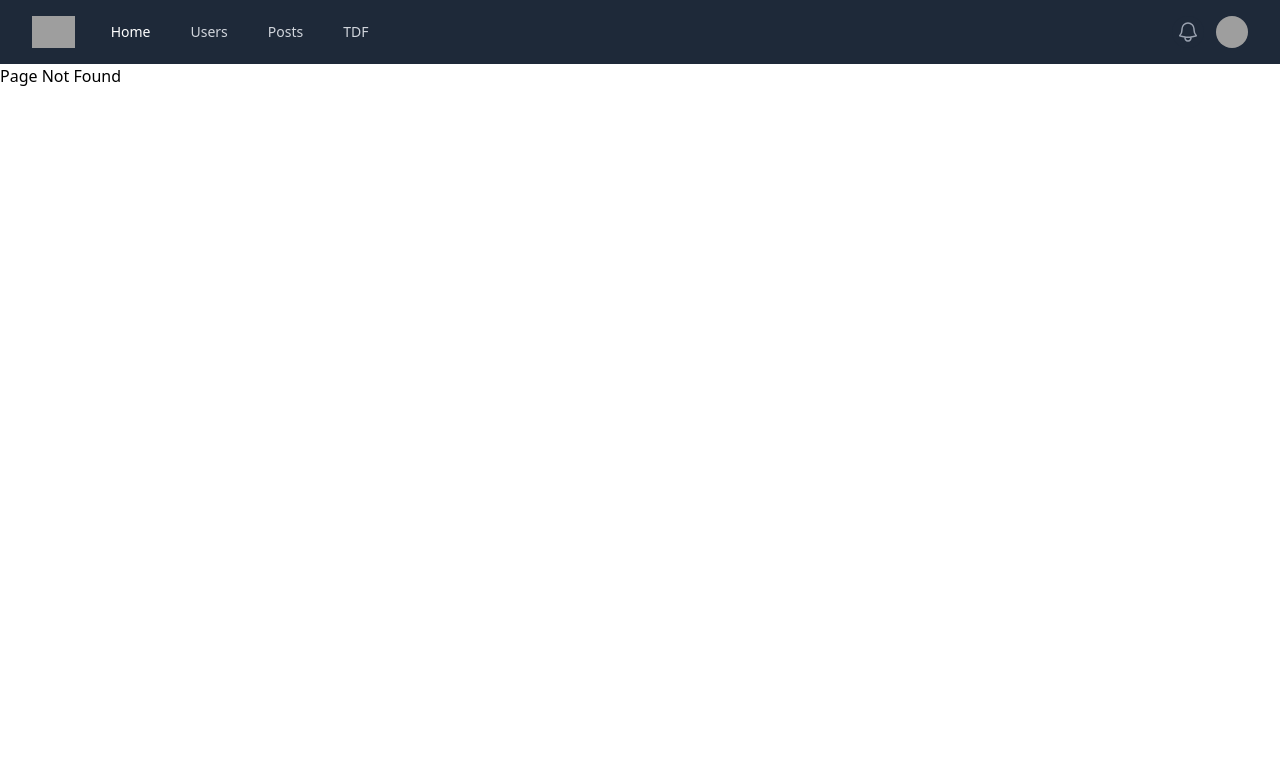
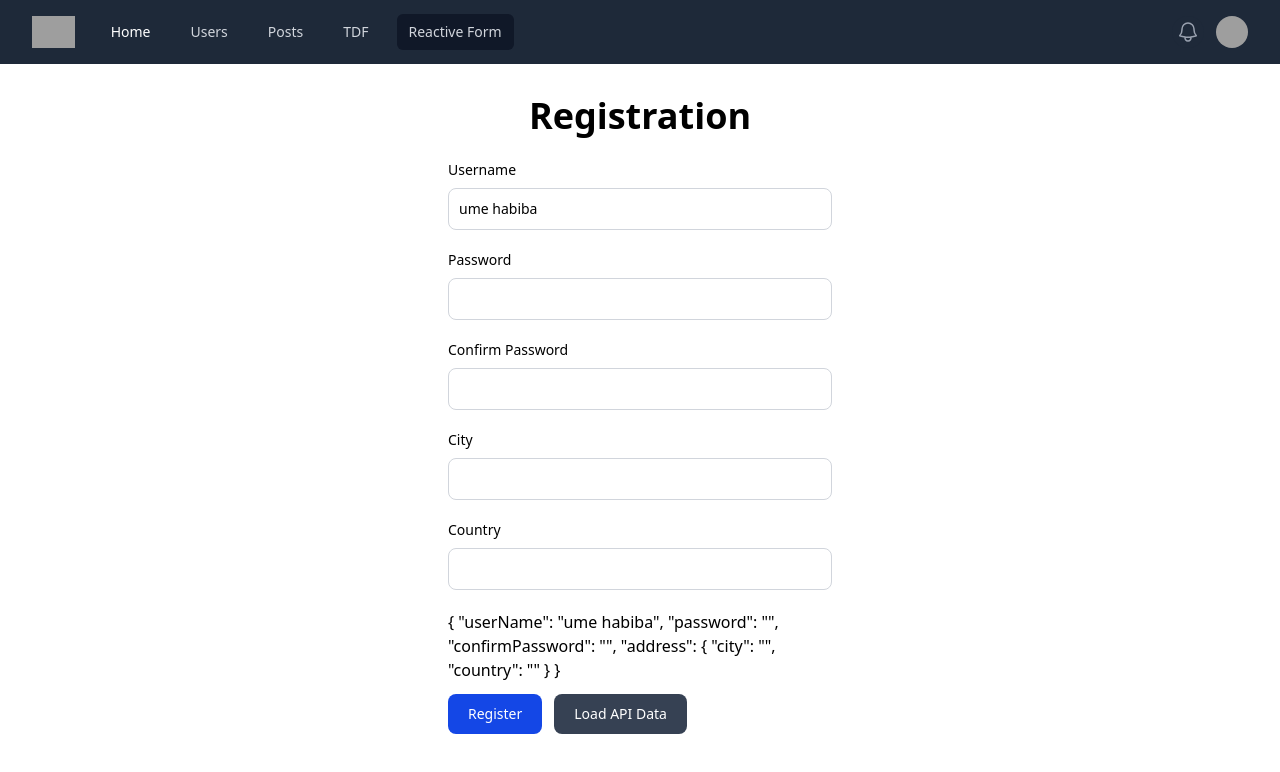
Before and after one commit to umm-e-habbiba/angular, an Angular app: page /reactive in a window 1280 px wide. Before the commit this address had no page. Shown: the top 772 px of the page. Built offline with nearby package versions, Linux system fonts and the light colour scheme; grey boxes are pictures that could not be loaded.

Commit message:
tdf submitting form data, and reactive form controls and groups

```diff
--- a/src/app/app.config.ts
+++ b/src/app/app.config.ts
@@ -6,6 +6,7 @@ import { EmployeeService } from './employee.service';
 import { provideHttpClient } from '@angular/common/http';
 import { UsersService } from './users.service';
 import { PostsService } from './posts.service';
+import { SubmitFormService } from './submit-form.service';
 export const appConfig: ApplicationConfig = {
   providers: [
     provideZoneChangeDetection({ eventCoalescing: true }),
@@ -13,6 +14,7 @@ export const appConfig: ApplicationConfig = {
     EmployeeService,
     UsersService,
     PostsService,
+    SubmitFormService,
     provideHttpClient(),
   ],
 };
--- a/src/app/app.routes.ts
+++ b/src/app/app.routes.ts
@@ -7,6 +7,7 @@ import { UsersDetailComponent } from './views/users-detail/users-detail.componen
 import { PostDetailComponent } from './views/post-detail/post-detail.component';
 import { CommentsComponent } from './views/comments/comments.component';
 import { TdfComponent } from './views/forms/tdf/tdf.component';
+import { ReactiveComponent } from './views/reactive/reactive.component';
 
 export const routes: Routes = [
   // {path: '', redirectTo:'/users',pathMatch:'full'}, //if we want /users as our default route
@@ -20,6 +21,7 @@ export const routes: Routes = [
     children: [{ path: 'comments', component: CommentsComponent }],
   },
   { path: 'tdf', component: TdfComponent },
+  { path: 'reactive', component: ReactiveComponent },
   // at the end add route for 404 (wild card should be the last route)
   { path: '**', component: PageNotFoundComponent },
 ];
--- a/src/app/components/navbar/navbar.component.html
+++ b/src/app/components/navbar/navbar.component.html
@@ -90,6 +90,12 @@
               routerLinkActive="bg-gray-900"
               class="rounded-md px-3 py-2 text-sm font-medium text-gray-300 hover:bg-gray-700 hover:text-white"
               >TDF</a
+            >
+            <a
+              routerLink="/reactive"
+              routerLinkActive="bg-gray-900"
+              class="rounded-md px-3 py-2 text-sm font-medium text-gray-300 hover:bg-gray-700 hover:text-white"
+              >Reactive Form</a
             >
           </div>
         </div>
--- /dev/null
+++ b/src/app/submit-form.service.ts
@@ -0,0 +1,14 @@
+import { Injectable } from '@angular/core';
+import { HttpClient } from '@angular/common/http';
+import { User } from './user';
+@Injectable({
+  providedIn: 'root',
+})
+export class SubmitFormService {
+  _url = 'https://jsonplaceholder.typicode.com/postss';
+
+  constructor(private _http: HttpClient) {}
+  submit(user: User) {
+    return this._http.post(this._url, user);
+  }
+}
--- a/src/app/views/forms/tdf/tdf.component.html
+++ b/src/app/views/forms/tdf/tdf.component.html
@@ -1,4 +1,9 @@
-<form class="max-w-sm mx-auto py-8" #userForm="ngForm">
+<form
+  class="max-w-sm mx-auto py-8"
+  #userForm="ngForm"
+  novalidate
+  (ngSubmit)="onSubmit()"
+>
   <!-- {{ userForm.value | json }}
   <hr />
   {{ userModel | json }} -->
@@ -152,12 +157,47 @@
   </div>
   <button
     type="submit"
-    [disabled]="userForm.form.invalid"
+    [disabled]="userForm.form.invalid || success || error || loading"
     [ngClass]="
-      userForm.form.invalid ? 'opacity-50 cursor-default' : 'cursor-pointer'
+      userForm.form.invalid || success || error || loading
+        ? 'opacity-50 cursor-default'
+        : 'cursor-pointer'
     "
     class="text-white bg-blue-700 hover:bg-blue-800 focus:ring-4 focus:outline-none focus:ring-blue-300 font-medium rounded-lg text-sm w-full sm:w-auto px-5 py-2.5 text-center dark:bg-blue-600 dark:hover:bg-blue-700 dark:focus:ring-blue-800"
   >
-    Submit
+    <span *ngIf="!loading">Submit</span>
+    <div role="status" *ngIf="loading">
+      <svg
+        aria-hidden="true"
+        class="inline w-4 h-4 text-gray-200 animate-spin dark:text-gray-600 fill-gray-600 dark:fill-gray-300"
+        viewBox="0 0 100 101"
+        fill="none"
+        xmlns="http://www.w3.org/2000/svg"
+      >
+        <path
+          d="M100 50.5908C100 78.2051 77.6142 100.591 50 100.591C22.3858 100.591 0 78.2051 0 50.5908C0 22.9766 22.3858 0.59082 50 0.59082C77.6142 0.59082 100 22.9766 100 50.5908ZM9.08144 50.5908C9.08144 73.1895 27.4013 91.5094 50 91.5094C72.5987 91.5094 90.9186 73.1895 90.9186 50.5908C90.9186 27.9921 72.5987 9.67226 50 9.67226C27.4013 9.67226 9.08144 27.9921 9.08144 50.5908Z"
+          fill="currentColor"
+        />
+        <path
+          d="M93.9676 39.0409C96.393 38.4038 97.8624 35.9116 97.0079 33.5539C95.2932 28.8227 92.871 24.3692 89.8167 20.348C85.8452 15.1192 80.8826 10.7238 75.2124 7.41289C69.5422 4.10194 63.2754 1.94025 56.7698 1.05124C51.7666 0.367541 46.6976 0.446843 41.7345 1.27873C39.2613 1.69328 37.813 4.19778 38.4501 6.62326C39.0873 9.04874 41.5694 10.4717 44.0505 10.1071C47.8511 9.54855 51.7191 9.52689 55.5402 10.0491C60.8642 10.7766 65.9928 12.5457 70.6331 15.2552C75.2735 17.9648 79.3347 21.5619 82.5849 25.841C84.9175 28.9121 86.7997 32.2913 88.1811 35.8758C89.083 38.2158 91.5421 39.6781 93.9676 39.0409Z"
+          fill="currentFill"
+        />
+      </svg>
+      <span class="sr-only">Loading...</span>
+    </div>
   </button>
 </form>
+<div
+  class="absolute top-20 right-4 p-4 mb-4 text-sm text-green-800 rounded-lg bg-green-50 dark:bg-gray-800 dark:text-green-400"
+  role="alert"
+  *ngIf="success"
+>
+  <span class="font-medium">Data submitted successfully!!</span>
+</div>
+<div
+  class="absolute top-20 right-4 p-4 mb-4 text-sm text-red-800 rounded-lg bg-red-50 dark:bg-gray-800 dark:text-red-400"
+  role="alert"
+  *ngIf="error"
+>
+  <span class="font-medium">Error!! Something Went Wrong.</span>
+</div>
--- a/src/app/views/forms/tdf/tdf.component.ts
+++ b/src/app/views/forms/tdf/tdf.component.ts
@@ -2,13 +2,40 @@ import { Component } from '@angular/core';
 import { CommonModule } from '@angular/common';
 import { FormsModule } from '@angular/forms';
 import { User } from '../../../user';
+import { HttpClientModule } from '@angular/common/http';
+import { SubmitFormService } from '../../../submit-form.service';
 @Component({
   selector: 'app-tdf',
-  imports: [CommonModule, FormsModule],
+  imports: [CommonModule, FormsModule, HttpClientModule],
   templateUrl: './tdf.component.html',
   styleUrl: './tdf.component.scss',
 })
 export class TdfComponent {
   topics = ['Angular', 'React', 'Next'];
+  success = false;
+  error = false;
+  loading = false;
   userModel = new User('ume', 'ume@gmail.com', 1234567890, '', 'am', false);
+  constructor(private _form: SubmitFormService) {}
+  onSubmit() {
+    this.loading = true;
+    this._form.submit(this.userModel).subscribe(
+      (data) => {
+        console.log(data);
+        this.success = true;
+        this.loading = false;
+        setTimeout(() => {
+          this.success = false;
+        }, 3000);
+      },
+      (error) => {
+        console.log('error!', error);
+        this.error = true;
+        this.loading = false;
+        setTimeout(() => {
+          this.error = false;
+        }, 3000);
+      }
+    );
+  }
 }
--- /dev/null
+++ b/src/app/views/reactive/reactive.component.html
@@ -0,0 +1,66 @@
+<div class="max-w-sm mx-auto py-8">
+  <h1 class="text-4xl text-center font-bold mb-6">Registration</h1>
+  <form [formGroup]="regForm">
+    <div class="mb-5">
+      <label class="block mb-2 text-sm font-medium">Username</label>
+      <input
+        type="text"
+        formControlName="userName"
+        class="text-sm rounded-lg focus:ring-blue-500 focus:border-blue-500 block w-full p-2.5 border border-gray-300"
+      />
+    </div>
+    <div class="mb-5">
+      <label class="block mb-2 text-sm font-medium">Password</label>
+      <input
+        type="password"
+        formControlName="password"
+        class="text-sm rounded-lg focus:ring-blue-500 focus:border-blue-500 block w-full p-2.5 border border-gray-300"
+      />
+    </div>
+    <div class="mb-5">
+      <label class="block mb-2 text-sm font-medium">Confirm Password</label>
+      <input
+        type="password"
+        formControlName="confirmPassword"
+        class="text-sm rounded-lg focus:ring-blue-500 focus:border-blue-500 block w-full p-2.5 border border-gray-300"
+      />
+    </div>
+    <!-- nested form group -->
+    <div formGroupName="address">
+      <div class="mb-5">
+        <label class="block mb-2 text-sm font-medium">City</label>
+        <input
+          type="text"
+          formControlName="city"
+          class="text-sm rounded-lg focus:ring-blue-500 focus:border-blue-500 block w-full p-2.5 border border-gray-300"
+        />
+      </div>
+      <div class="mb-5">
+        <label class="block mb-2 text-sm font-medium">Country</label>
+        <input
+          type="text"
+          formControlName="country"
+          class="text-sm rounded-lg focus:ring-blue-500 focus:border-blue-500 block w-full p-2.5 border border-gray-300"
+        />
+      </div>
+    </div>
+
+    {{ regForm.value | json }}
+    <br />
+    <div class="flex justify-start items-center mt-3">
+      <button
+        type="submit"
+        class="text-white bg-blue-700 hover:bg-blue-800 focus:ring-4 focus:outline-none focus:ring-blue-300 font-medium rounded-lg text-sm w-full sm:w-auto px-5 py-2.5 text-center dark:bg-blue-600 dark:hover:bg-blue-700 dark:focus:ring-blue-800"
+      >
+        Register
+      </button>
+      <button
+        type="submit"
+        (click)="loadApiData()"
+        class="ml-3 text-white bg-gray-700 hover:bg-gray-800 focus:ring-4 focus:outline-none focus:ring-blue-300 font-medium rounded-lg text-sm w-full sm:w-auto px-5 py-2.5 text-center dark:bg-gray-600 dark:hover:bg-gray-700 dark:focus:ring-gray-800"
+      >
+        Load API Data
+      </button>
+    </div>
+  </form>
+</div>
--- /dev/null
+++ b/src/app/views/reactive/reactive.component.ts
@@ -0,0 +1,60 @@
+import { Component, inject } from '@angular/core';
+import {
+  FormControl,
+  FormGroup,
+  ReactiveFormsModule,
+  FormBuilder,
+} from '@angular/forms';
+import { CommonModule } from '@angular/common';
+@Component({
+  selector: 'app-reactive',
+  imports: [CommonModule, ReactiveFormsModule],
+  templateUrl: './reactive.component.html',
+  styleUrl: './reactive.component.scss',
+})
+export class ReactiveComponent {
+  // constructor(private formBuilder: FormBuilder) {}
+
+  formBuilder = inject(FormBuilder);
+  // formControls via formBuilder service
+  regForm = this.formBuilder.group({
+    userName: ['ume habiba'],
+    password: [''],
+    confirmPassword: [''],
+    address: this.formBuilder.group({
+      city: [''],
+      country: [''],
+    }),
+  });
+
+  // regForm = new FormGroup({
+  //   userName: new FormControl('ume'),
+  //   password: new FormControl(''),
+  //   confirmPassword: new FormControl(''),
+  //   address: new FormGroup({
+  //     city: new FormControl(''),
+  //     country: new FormControl(''),
+  //   }),
+  // });
+  loadApiData() {
+    // this.regForm.setValue({ //setValue will strictly follow the structure of formGroup, means you have to pass all values
+    //   userName: 'ume',
+    //   password: 'xyz',
+    //   confirmPassword: 'xyz',
+    //   address: {
+    //     city: 'Taxila',
+    //     country: 'Pakistan',
+    //   },
+    // });
+    this.regForm.patchValue({
+      // if you don't want to pass all values, then you have to use patchValue
+      userName: 'ume',
+      password: 'xyz',
+      confirmPassword: 'xyz',
+      // address: {
+      //   city: 'Taxila',
+      //   country: 'Pakistan',
+      // },
+    });
+  }
+}
```
Also changed, not shown: src/app/views/reactive/reactive.component.scss (added), 2 other files (tests, documents, lock files or other folders).
